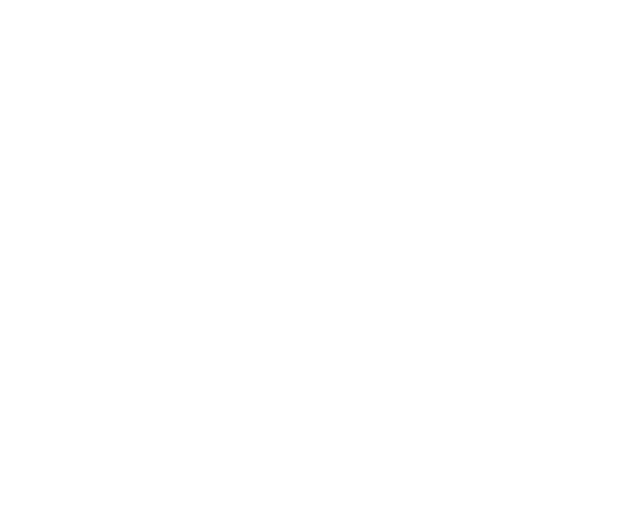
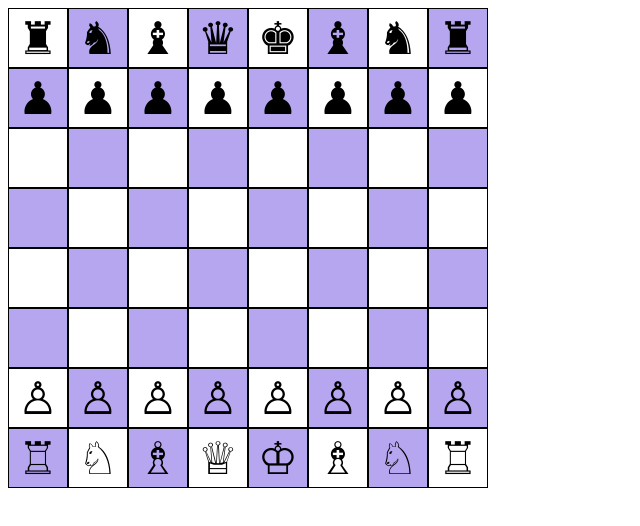
Before and after one commit to ErdeiFarkasGyula/sakk, a plain HTML site: page index.html in a window 1280 px wide. Shown: the whole page, without its empty margins (0-640 px from the left). Drawn offline with Linux system fonts and the light colour scheme.

Commit message:
sakktabla rendereles

```diff
--- a/index.html
+++ b/index.html
@@ -8,6 +8,6 @@
     <title>Sakk</title>
 </head>
 <body>
-
+    <div id="sakktabla"></div>
 </body>
 </html>
--- a/script.js
+++ b/script.js
@@ -0,0 +1,65 @@
+let sakktabla = [
+    [1, 2, 3, 4, 5, 3, 2, 1],
+    [6, 6, 6, 6, 6, 6, 6, 6],
+    ["", "", "", "", "", "", "", ""],
+    ["", "", "", "", "", "", "", ""],
+    ["", "", "", "", "", "", "", ""],
+    ["", "", "", "", "", "", "", ""],
+    [12, 12, 12, 12, 12, 12, 12, 12],
+    [7, 8, 9, 10, 11, 9, 8, 7]
+]
+
+let babuk = [
+    { id: "1", nev: "bbastya", jel: "&#9820;" },
+    { id: "2", nev: "bcsiko", jel: "&#9822;" },
+    { id: "3", nev: "bfuto", jel: "&#9821;" },
+    { id: "4", nev: "bkiralynő", jel: "&#9819;" },
+    { id: "5", nev: "bkirály", jel: "&#9818;" },
+    { id: "6", nev: "bparaszt", jel: "&#9823;" },
+    { id: "7", nev: "wbasttya", jel: "&#9814;" },
+    { id: "8", nev: "wcsiko", jel: "&#9816;" },
+    { id: "9", nev: "wfuto", jel: "&#9815;" },
+    { id: "10", nev: "wkiralynő", jel: "&#9813;" },
+    { id: "11", nev: "wkiraly", jel: "&#9812;" },
+    { id: "12", nev: "wparaszt", jel: "&#9817;" }
+]
+
+function tablaRajzolas() {
+    let tabla = document.getElementById("sakktabla");
+    for (let i = 0; i < 8; i++) {
+        let sor = document.createElement("div");
+        sor.classList.add("sor");
+        for (let j = 0; j < 8; j++) {
+            let cella = document.createElement("div");
+            cella.classList.add("cella");
+            if (i % 2 == j % 2) {
+                cella.classList.add("feher");
+            } else {
+                cella.classList.add("fekete");
+            }
+            sor.appendChild(cella);
+        }
+        tabla.appendChild(sor);
+    }
+}
+
+function darabRajzolas(darab, x, y) {
+    let cella = document.getElementById("sakktabla").children[x].children[y];
+    cella.innerHTML = babuk[darab - 1].jel;
+}
+
+function tablaFrissites() {
+    for (let i = 0; i < 8; i++) {
+        for (let j = 0; j < 8; j++) {
+            if (sakktabla[i][j] != "") {
+                console.log(sakktabla[i][j]);
+                darabRajzolas(sakktabla[i][j], i, j);
+            }
+        }
+    }
+}
+
+document.addEventListener("DOMContentLoaded", () => {
+    tablaRajzolas();
+    tablaFrissites();
+});
--- a/style.css
+++ b/style.css
@@ -0,0 +1,22 @@
+.cella {
+    width: 60px;
+    height: 60px;
+    display: inline-block;
+    border: 1px solid black;
+    box-sizing: border-box;
+    font-size: 45px;
+    text-align: center;
+    line-height: 60px;
+}
+
+.fekete {
+    background-color: rgb(182, 166, 240);
+}
+
+.feher {
+    background-color: white;
+}
+
+.sor {
+    display: flex;
+}
```
